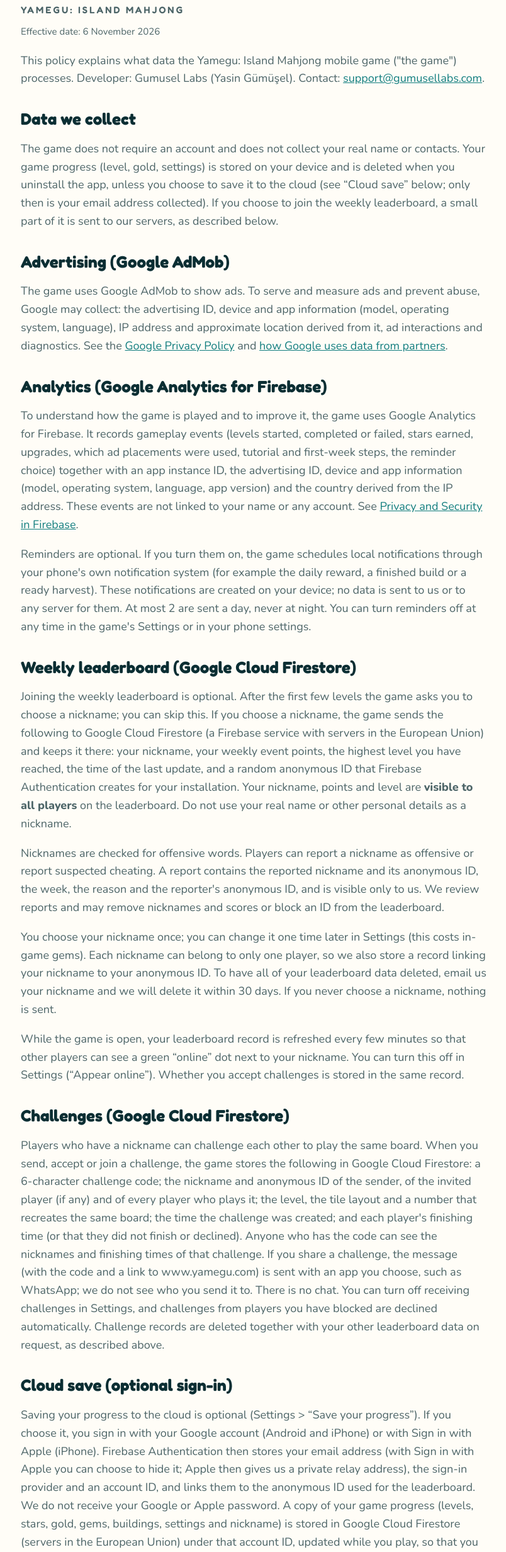
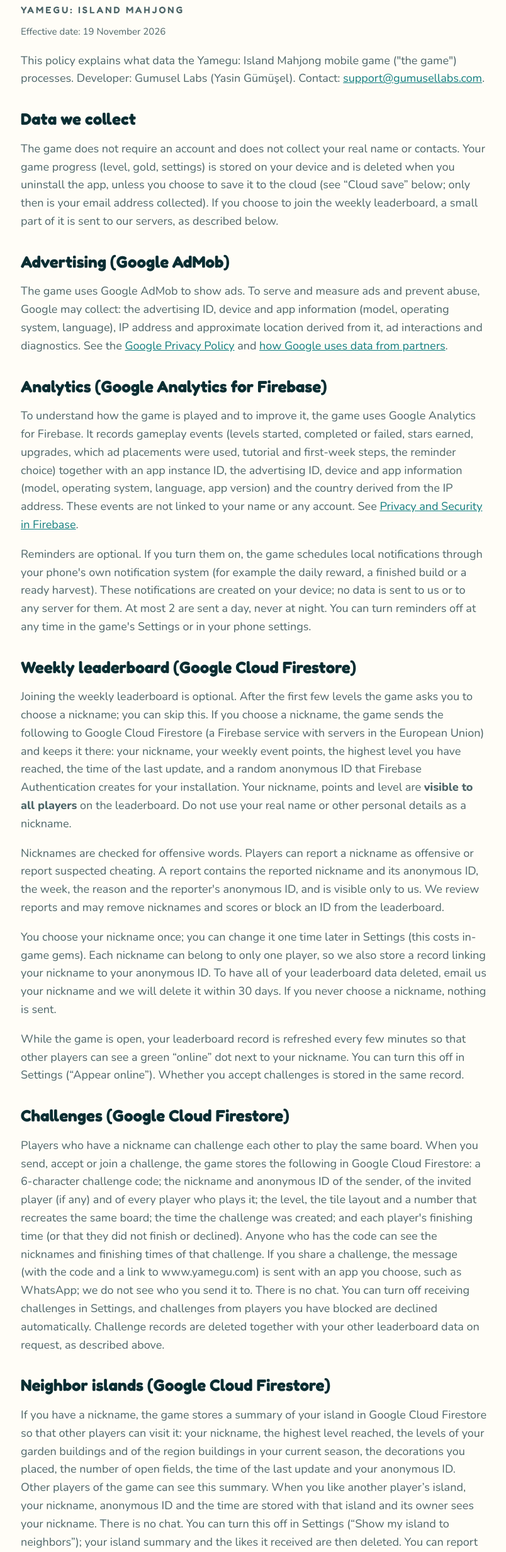
Before and after one commit to yasingumusel/yamegu-site, a plain HTML site: page privacy/index.html in a window 1280 px wide. Shown: the part 195-2660 px from the top of the page at 63% size, without its empty margins (237-1041 px from the left). Drawn offline with nearby package versions, Linux system fonts and the light colour scheme.

Commit message:
Privacy: neighbor islands (19 November 2026)
Co-Authored-By: Claude Opus 5.5 <noreply@anthropic.com>

```diff
--- a/privacy/index.html
+++ b/privacy/index.html
@@ -42,7 +42,7 @@
   <div class="container narrow">
 <h1>Privacy Policy</h1>
     <p class="kicker">Yamegu: Island Mahjong</p>
-    <small>Effective date: 6 November 2026</small>
+    <small>Effective date: 19 November 2026</small>
     <p>This policy explains what data the Yamegu: Island Mahjong mobile game ("the game") processes. Developer: Gumusel Labs (Yasin Gümüşel). Contact: <a href="mailto:support@gumusellabs.com">support@gumusellabs.com</a>.</p>
     <h2>Data we collect</h2>
     <p>The game does not require an account and does not collect your real name or contacts. Your game progress (level, gold, settings) is stored on your device and is deleted when you uninstall the app, unless you choose to save it to the cloud (see &ldquo;Cloud save&rdquo; below; only then is your email address collected). If you choose to join the weekly leaderboard, a small part of it is sent to our servers, as described below.</p>
@@ -58,6 +58,8 @@
     <p>While the game is open, your leaderboard record is refreshed every few minutes so that other players can see a green &ldquo;online&rdquo; dot next to your nickname. You can turn this off in Settings (&ldquo;Appear online&rdquo;). Whether you accept challenges is stored in the same record.</p>
     <h2>Challenges (Google Cloud Firestore)</h2>
     <p>Players who have a nickname can challenge each other to play the same board. When you send, accept or join a challenge, the game stores the following in Google Cloud Firestore: a 6-character challenge code; the nickname and anonymous ID of the sender, of the invited player (if any) and of every player who plays it; the level, the tile layout and a number that recreates the same board; the time the challenge was created; and each player's finishing time (or that they did not finish or declined). Anyone who has the code can see the nicknames and finishing times of that challenge. If you share a challenge, the message (with the code and a link to www.yamegu.com) is sent with an app you choose, such as WhatsApp; we do not see who you send it to. There is no chat. You can turn off receiving challenges in Settings, and challenges from players you have blocked are declined automatically. Challenge records are deleted together with your other leaderboard data on request, as described above.</p>
+    <h2>Neighbor islands (Google Cloud Firestore)</h2>
+    <p>If you have a nickname, the game stores a summary of your island in Google Cloud Firestore so that other players can visit it: your nickname, the highest level reached, the levels of your garden buildings and of the region buildings in your current season, the decorations you placed, the number of open fields, the time of the last update and your anonymous ID. Other players of the game can see this summary. When you like another player&rsquo;s island, your nickname, anonymous ID and the time are stored with that island and its owner sees your nickname. There is no chat. You can turn this off in Settings (&ldquo;Show my island to neighbors&rdquo;); your island summary and the likes it received are then deleted. You can report or block a player from their island. Island data is deleted together with your other leaderboard data on request, as described above.</p>
     <h2>Cloud save (optional sign-in)</h2>
     <p>Saving your progress to the cloud is optional (Settings &gt; &ldquo;Save your progress&rdquo;). If you choose it, you sign in with your Google account (Android and iPhone) or with Sign in with Apple (iPhone). Firebase Authentication then stores your email address (with Sign in with Apple you can choose to hide it; Apple then gives us a private relay address), the sign-in provider and an account ID, and links them to the anonymous ID used for the leaderboard. We do not receive your Google or Apple password. A copy of your game progress (levels, stars, gold, gems, buildings, settings and nickname) is stored in Google Cloud Firestore (servers in the European Union) under that account ID, updated while you play, so that you can get it back after reinstalling the game or on a new phone. Only you can read it. We use this data only to back up and restore your progress.</p>
     <p>You can delete your account at any time in the game: Settings &gt; &ldquo;Save your progress&rdquo; &gt; &ldquo;Delete my account&rdquo;. This deletes your cloud save, your leaderboard scores and nickname, and your account (with Sign in with Apple, the app's access to your Apple ID is also revoked). The game on your phone stays as it is. You can also ask us by email to delete it (<a href="https://www.gumusellabs.com/yamegu/delete-data/">how to delete your data</a>).</p>
```
